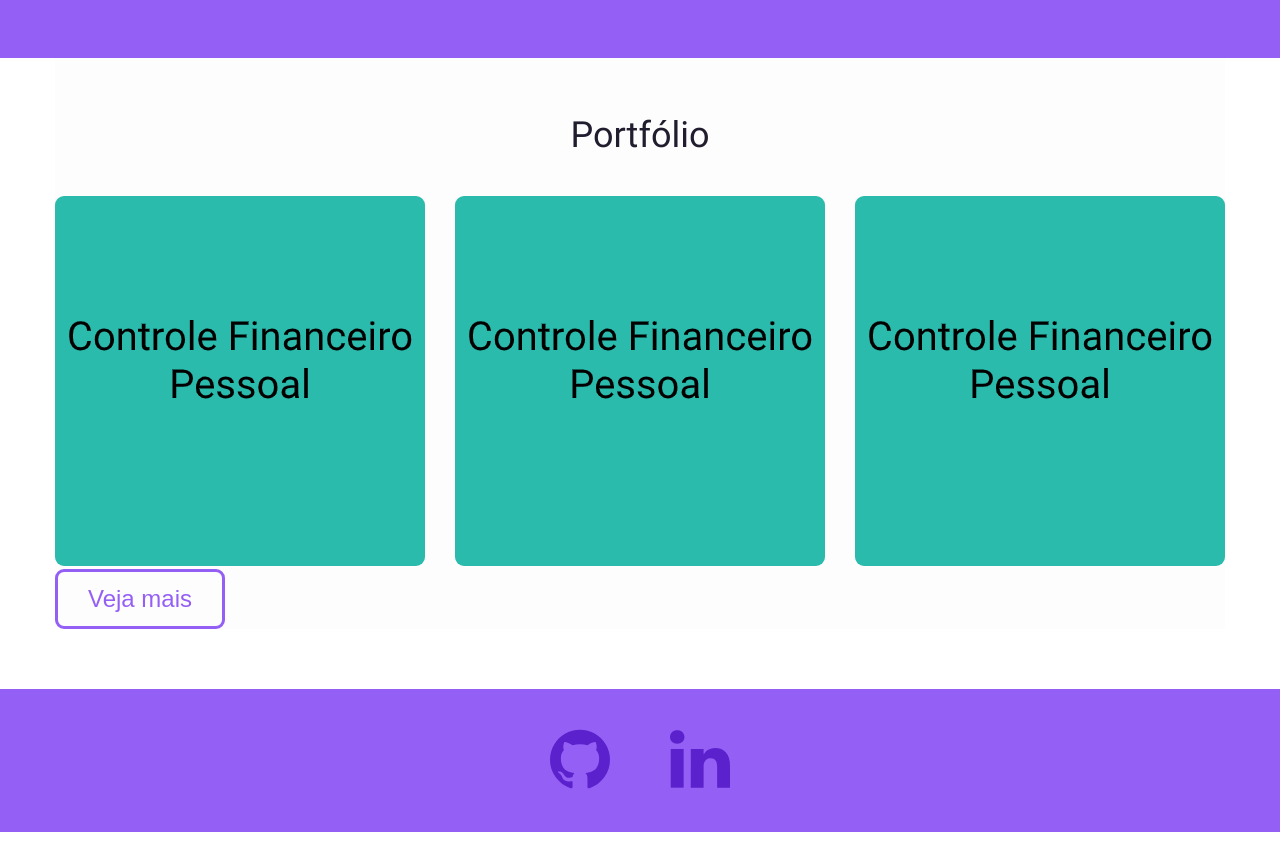
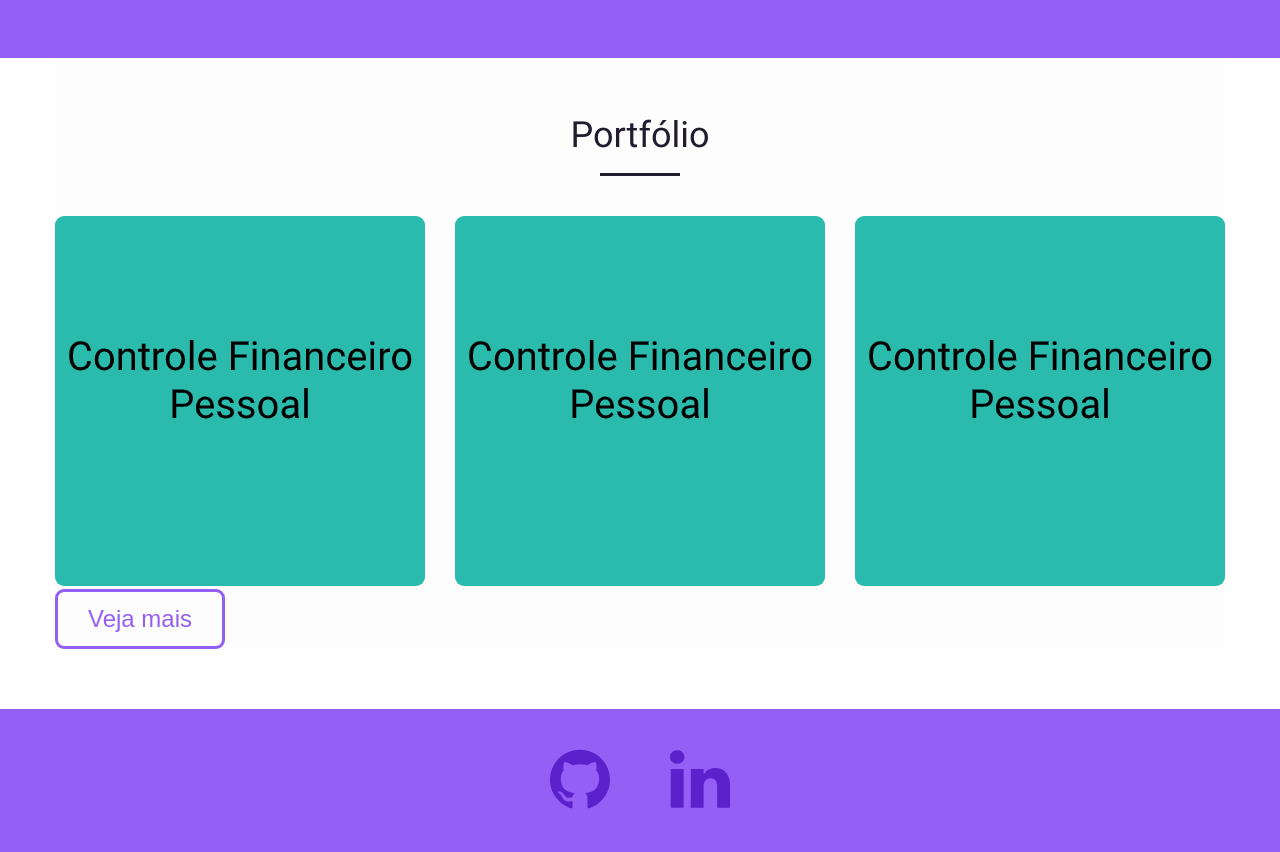
Before and after one commit to wander-junior/portfolio, a React (Create React App) app: page / in a window 1280 px wide. Shown: the part 969-1821 px from the top of the page. Built offline with nearby package versions, Linux system fonts and the light colour scheme.

Commit message:
Stylize title in portfolio section

```diff
--- a/src/components/Portfolio/index.js
+++ b/src/components/Portfolio/index.js
@@ -1,7 +1,7 @@
 import React from 'react';
 import { Link } from 'react-router-dom';
 
-import { PortfolioWrapper, ItemsWrapper } from './portfolio-styles';
+import { PortfolioWrapper, ItemsWrapper, PortfolioTitle } from './portfolio-styles';
 import { colors, Container } from '../../styles.js';
 import Button from '../Button';
 import PortfolioItem from './PortfolioItem';
@@ -10,7 +10,7 @@ export default function Portfolio() {
     return (
         <Container>
             <PortfolioWrapper>
-                <h1>Portfólio</h1>
+                <PortfolioTitle>Portfólio</PortfolioTitle>
                 <ItemsWrapper>
                     <PortfolioItem />
                     <PortfolioItem />
--- a/src/components/Portfolio/portfolio-styles.js
+++ b/src/components/Portfolio/portfolio-styles.js
@@ -19,4 +19,11 @@ const ItemsWrapper = styled.div`
     }
 `;
 
-export {PortfolioWrapper, ItemsWrapper};
+const PortfolioTitle = styled.h1`
+    ::after {
+        background: ${colors.quartenary};
+        margin-bottom: 40px;
+    }
+`;
+
+export {PortfolioWrapper, ItemsWrapper, PortfolioTitle};
```
